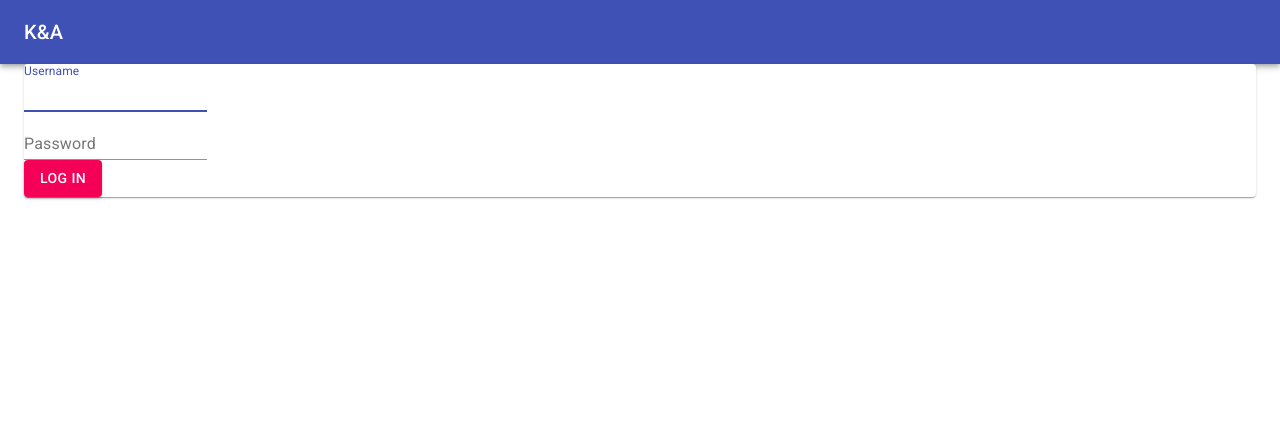
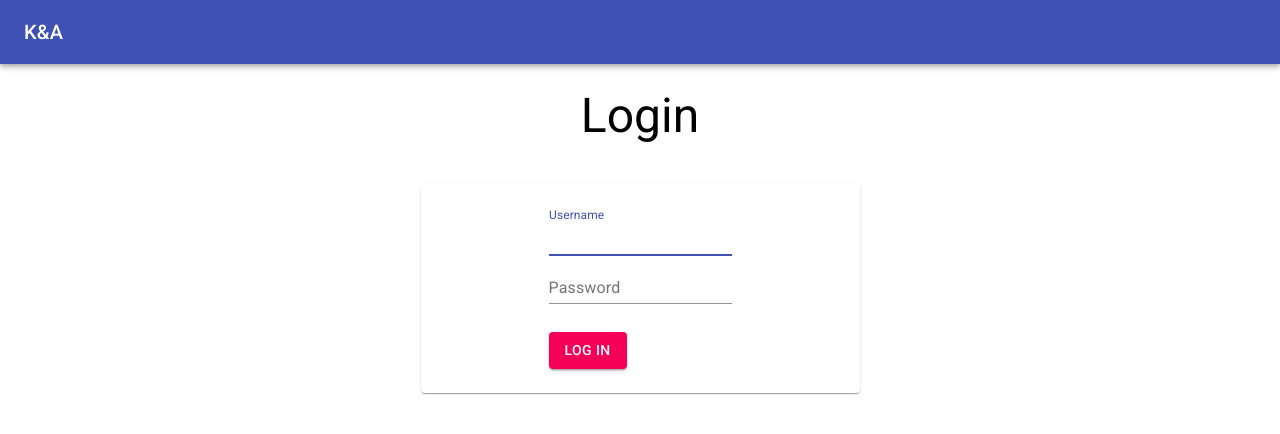
Before and after one commit to karmek-k/k-and-a-frontend, a React (Create React App) app: page /login in a window 1280 px wide. Shown: the top 434 px of the page. Built offline with nearby package versions, Linux system fonts and the light colour scheme; no server answers.

Commit message:
Style the Login page

```diff
--- a/src/routes/Login.tsx
+++ b/src/routes/Login.tsx
@@ -9,6 +9,7 @@ import axios from 'axios';
 import LoginForm, { LoginFormFields } from './components/Login/LoginForm';
 import Layout from './components/shared/Layout';
 import { Redirect } from 'react-router-dom';
+import useSharedStyles from './components/shared/styles';
 
 interface LoginResponse {
   token: string;
@@ -46,17 +47,25 @@ const Login = () => {
       });
   }, [formFields]);
 
+  const sharedStyles = useSharedStyles();
+
   if (authenticated) {
     return <Redirect to="/dashboard" />;
   }
 
   return (
     <Layout>
-      <LoginForm
-        setFormFields={setFormFields}
-        buttonDisabled={buttonDisabled}
-      />
+      <div className={sharedStyles.centered}>
+        <Typography className={sharedStyles.formHeader} variant="h3">
+          Login
+        </Typography>
+        <LoginForm
+          setFormFields={setFormFields}
+          buttonDisabled={buttonDisabled}
+        />
+      </div>
       {buttonDisabled && <LinearProgress color="secondary" />}
+
       <Dialog
         onClose={() => setErrorDialog(false)}
         aria-labelledby="error dialog"
--- a/src/routes/components/Login/LoginForm.tsx
+++ b/src/routes/components/Login/LoginForm.tsx
@@ -1,11 +1,19 @@
-import { Button, Paper, TextField } from '@material-ui/core';
+import { Button, makeStyles, Paper, TextField } from '@material-ui/core';
 import { useForm } from 'react-hook-form';
 import React from 'react';
+
+import useSharedStyles from '../shared/styles';
 
 export interface LoginFormFields {
   username: string;
   password: string;
 }
+
+const useStyles = makeStyles({
+  btnSubmit: {
+    marginTop: '2em'
+  }
+});
 
 interface Props {
   setFormFields: React.Dispatch<React.SetStateAction<LoginFormFields | null>>;
@@ -19,8 +27,11 @@ const LoginForm = (props: Props) => {
     props.setFormFields(data);
   };
 
+  const styles = useStyles();
+  const sharedStyles = useSharedStyles();
+
   return (
-    <Paper>
+    <Paper className={sharedStyles.paperFormContainer}>
       <form method="post" onSubmit={handleSubmit(onSubmit)}>
         <TextField
           autoFocus
@@ -41,6 +52,7 @@ const LoginForm = (props: Props) => {
         />
         <br />
         <Button
+          className={styles.btnSubmit}
           type="submit"
           color="secondary"
           variant="contained"
```
